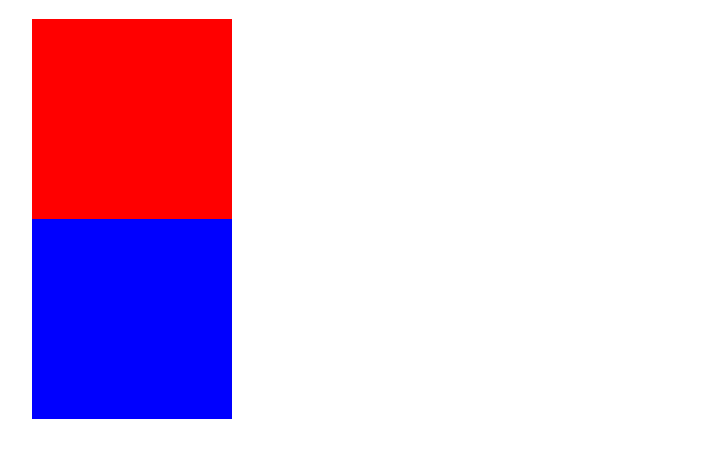
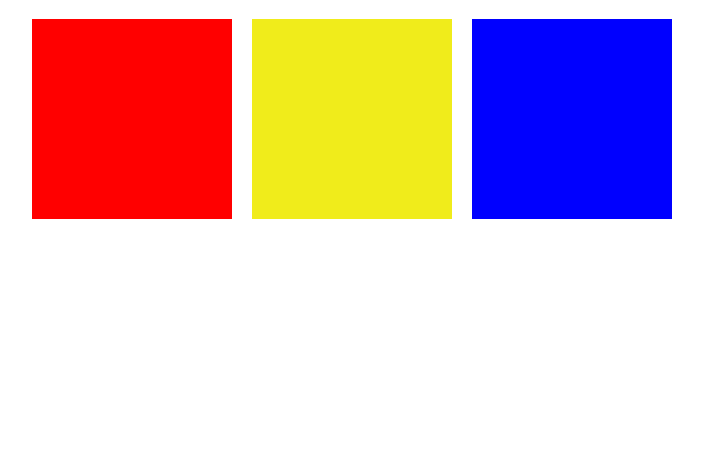
Before and after one commit to EvseevCoder/test_repo, a plain HTML site: page index.html in a window 1280 px wide. Shown: the part 61-518 px from the top of the page, without its empty margins (8-711 px from the left). Drawn offline with Linux system fonts and the light colour scheme.

Commit message:
вроде фикс

```diff
--- a/index.html
+++ b/index.html
@@ -10,8 +10,11 @@
   <body>
     <div class="container">
       <h1>Работа с гитом</h1>
-      <div class="red"></div>
-      <div class="blue"></div>
+      <div class="block">
+        <div class="red"></div>
+        <div class="yellow"></div>
+        <div class="blue"></div>
+      </div>
     </div>
   </body>
 </html>
--- a/style.css
+++ b/style.css
@@ -7,10 +7,21 @@
   margin: 0 auto;
 }
 
+.block {
+  display: flex;
+  gap: 20px;
+}
+
 .red {
   width: 200px;
   height: 200px;
   background-color: red;
+}
+
+.yellow {
+  width: 200px;
+  height: 200px;
+  background-color: rgb(240, 236, 27);
 }
 
 .blue {
```
